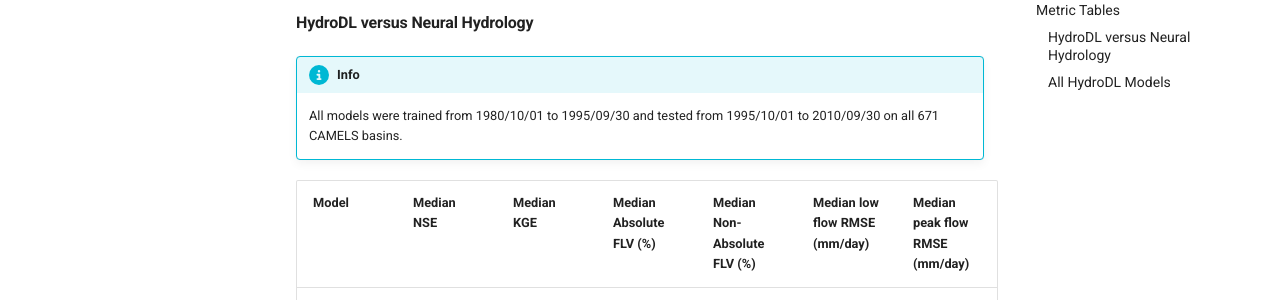
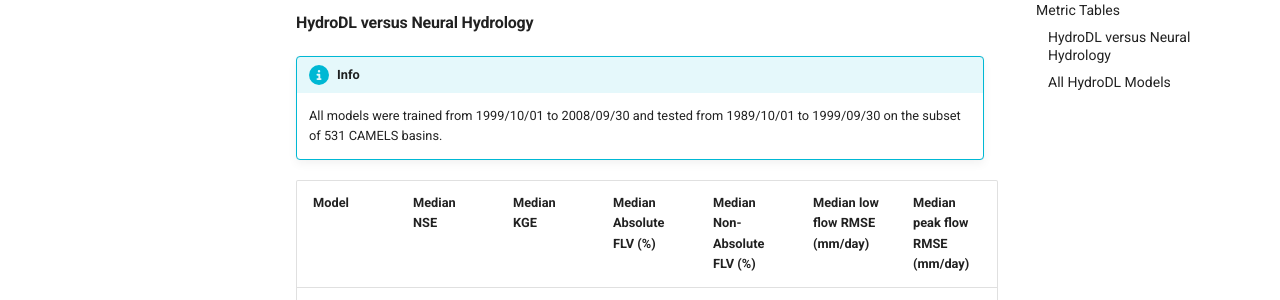
Before and after one commit to mhpi/mhpi.github.io, an MkDocs documentation site: the page built from docs/index.md, in a window 1280 px wide and 900 px high, scrolled down 965 px. Shown: the part 152-452 px from the top of the window. Built offline with MkDocs 1.6.1 and Material for MkDocs 9.7.7, drawn with Linux system fonts in a browser that asks for light colours; a script that is not in the unit is left out; comment, search, counter and statistics services are not loaded.

Commit message:
Update index.md

```diff
--- a/docs/index.md
+++ b/docs/index.md
@@ -20,7 +20,7 @@ HydroDL is a coding library designed to model hydrologic systems using neural ne
 
 !!! info
 
-    All models were trained from 1980/10/01 to 1995/09/30 and tested from 1995/10/01 to 2010/09/30 on all 671 CAMELS basins.
+    All models were trained from 1999/10/01 to 2008/09/30 and tested from 1989/10/01 to 1999/09/30 on the subset of 531 CAMELS basins.
 
 | Model |  Median NSE | Median KGE | Median Absolute FLV (%) | Median Non-Absolute FLV (%) | Median low flow RMSE (mm/day) | Median peak flow RMSE (mm/day) |
 | --- | --- | --- | --- | --- | --- | --- |
```
